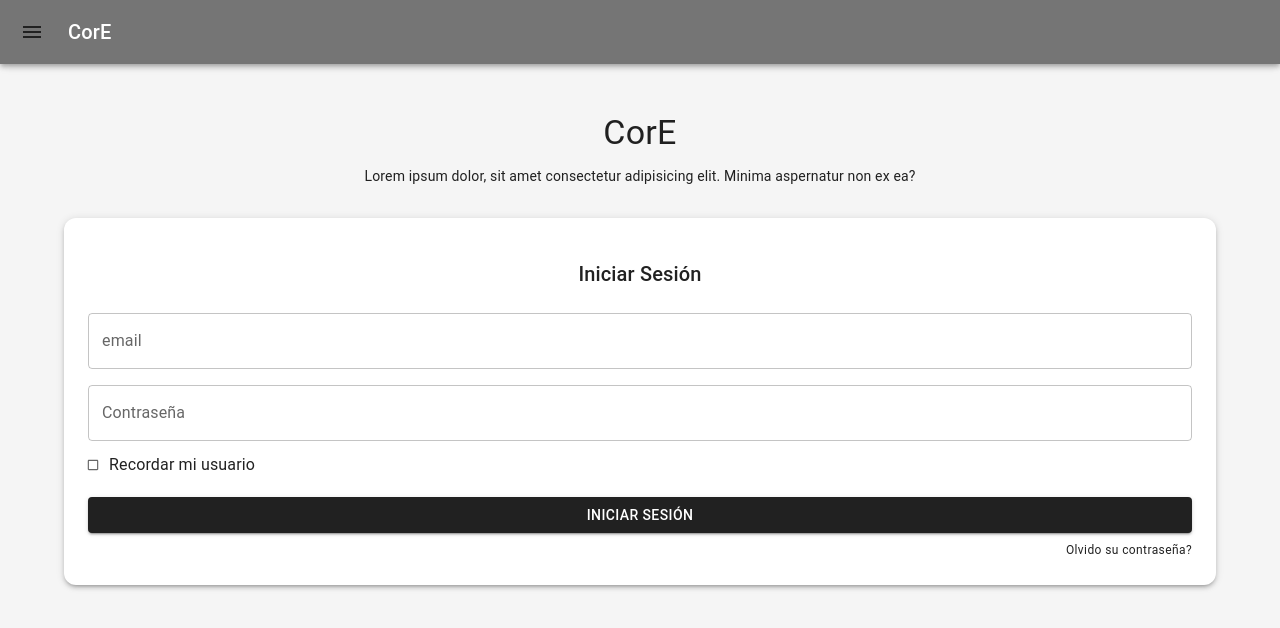
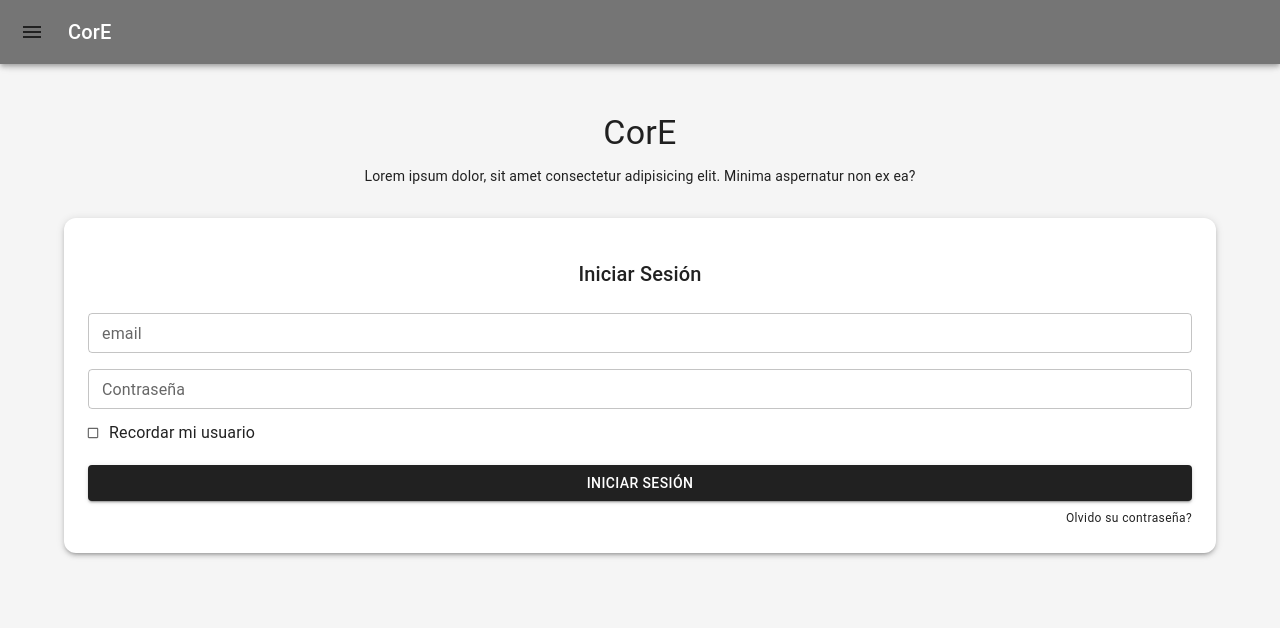
Before and after one commit to GyManager/FrontEndSource, a React (Create React App) app: page / in a window 1280 px wide. Shown: the top 628 px of the page. Built offline with nearby package versions, Linux system fonts and the light colour scheme.

Commit message:
TamañoDeInputBox
fix: Se achico el tamaño de los inputbox

```diff
--- a/public/index.html
+++ b/public/index.html
@@ -14,9 +14,6 @@
 
 
   <link rel="stylesheet" href="https://fonts.googleapis.com/icon?family=Material+Icons" />
-
-
-
 
   <link rel="apple-touch-icon" href="%PUBLIC_URL%/logo192.png" />
   <!--
--- a/src/pages/LoginPage.js
+++ b/src/pages/LoginPage.js
@@ -39,6 +39,7 @@ export default function LoginPage() {
                             </Typography>
                             <TextField
                                 fullWidth
+                                size="small"
                                 sx={{ my: 1 }}
                                 id="email"
                                 label="email"
@@ -47,6 +48,7 @@ export default function LoginPage() {
                             />
                             <TextField
                                 fullWidth
+                                size="small"
                                 sx={{ my: 1 }}
                                 type="password"
                                 id="password"
@@ -56,7 +58,7 @@ export default function LoginPage() {
                             />
                             <FormControlLabel
                                 label="Recordar mi usuario"
-                                size=""
+                                size="small"
                                 control={
                                     <Checkbox
                                         sx={{ '& .MuiSvgIcon-root': { fontSize: 14 } }}
```
